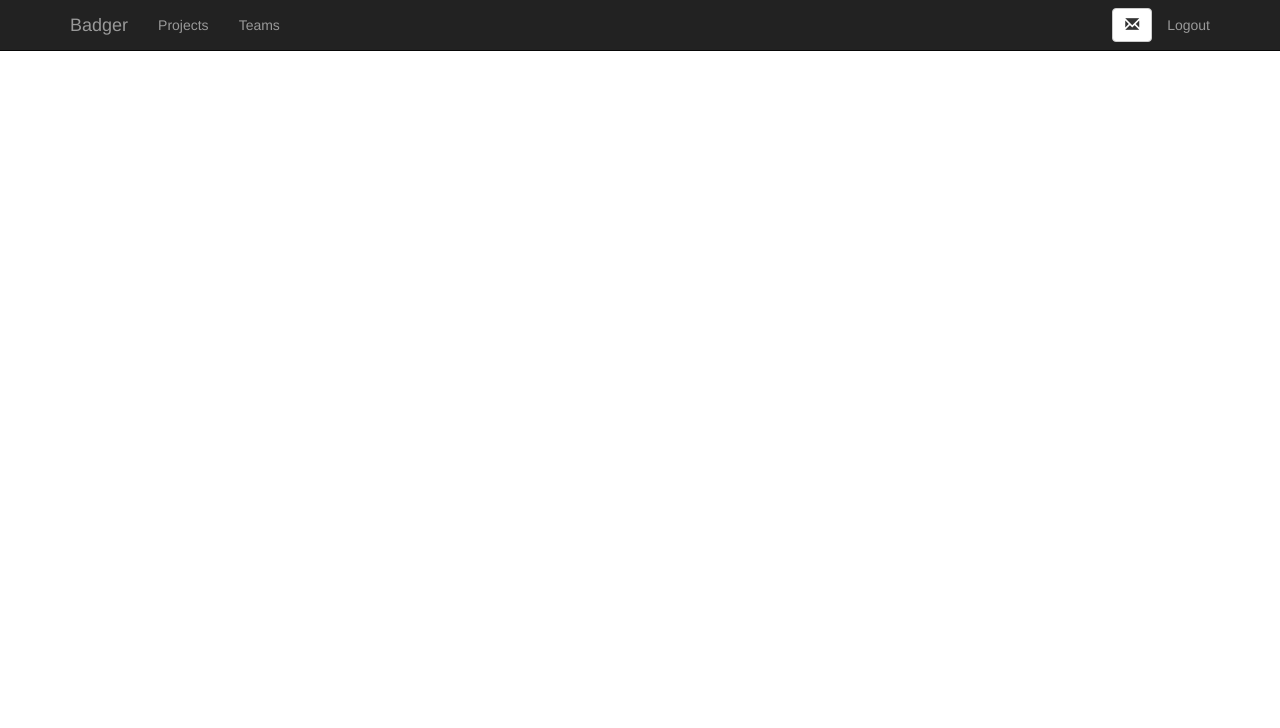
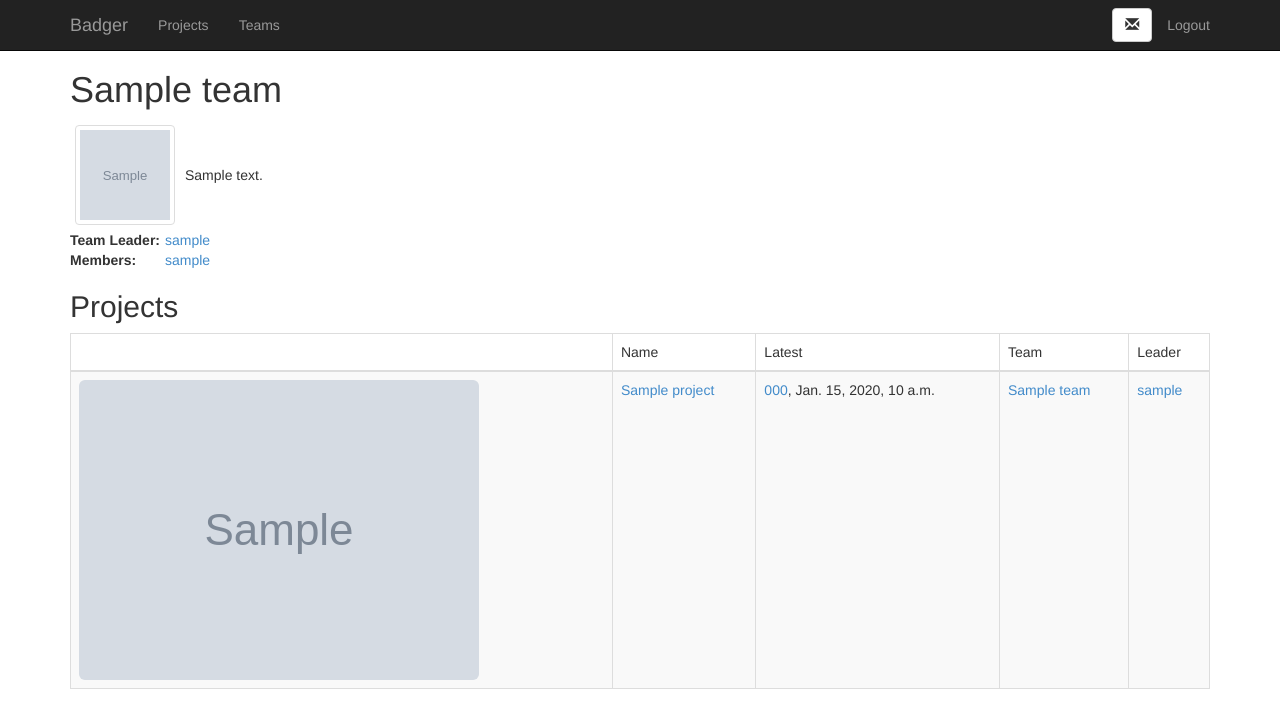
Before and after one commit to OmegaDroid/quokka, a Django app: page /team/1/ in a window 1280 px wide. Shown: the top 728 px of the page. Run offline with Django 3.2, Linux system fonts and the light colour scheme; a user stored in the database is signed in; tables that the repository leaves empty hold one stand-in row (values such as "Sample post"); grey boxes marked "Sample" are stand-in pictures; parts of the project's set-up code (start-up, migrations or seed data) failed here and were passed over; some libraries are stand-ins or nearby versions.

Commit message:
Added the team page

```diff
--- a/badger/urls.py
+++ b/badger/urls.py
@@ -10,7 +10,7 @@ urlpatterns = patterns('',
     url(r'^accounts/login/$', 'django.contrib.auth.views.login', {'template_name': 'login.html'}),
     url(r'^accounts/logout/$', 'django.contrib.auth.views.logout', {'next_page': '/projects/'}),
 
-    url(r'^userprofile/(\d+)/', 'accounts.views.user'),
+    url(r'^user/(\d+)/', 'accounts.views.user'),
 
     url(r'^projects/$', 'projects.views.projects'),
     url(r'^create_project/$', 'projects.views.create_project'),
--- a/projects/models.py
+++ b/projects/models.py
@@ -20,6 +20,10 @@ class Team(models.Model):
 
     def __str__(self):
         return self.name
+
+    @property
+    def projects(self):
+        return Project.objects.filter(team=self)
 
 class TeamForm(ModelForm):
     class Meta:
--- a/projects/views.py
+++ b/projects/views.py
@@ -120,8 +120,9 @@ def reject_release(request, id):
 
 
 @login_required
-def team(request, p1):
-    return render_to_response("team.html")
+def team(request, id):
+    t = Team.objects.get(id=id)
+    return render_to_response("team.html", {"title": t.name, "team": t})
 
 
 @login_required
--- /dev/null
+++ b/templates/projects_table.html
@@ -0,0 +1,36 @@
+{% load utils %}
+
+<table class="table table-bordered table-striped">
+	<thead>
+        <tr>
+	        <td></td>
+	        <td>Name</td>
+	        <td>Latest</td>
+	        <td>Team</td>
+	        <td>Leader</td>
+        </tr>
+    </thead>
+	<tbody>
+	{% for project in projects %}
+		<tr>
+			<td>
+				{{ project|img_tag:"img-rounded" }}
+			</td>
+			<td>
+				<a href="{{ project|object_link }}">{{ project.name }}</a>
+			</td>
+			<td>
+				{% if project.latest %}
+					<a href="{{ project.latest.0.release|object_link }}">{{ project.latest.0.release.number }}</a>, {{ project.latest.0.release.dateTime }}
+				{% endif %}
+			</td>
+			<td>
+				<a href="{{ project.team|object_link }}">{{ project.team.name }}</a>
+			</td>
+			<td>
+				<a href="{{ project.team.leader|object_link }}">{{ project.team.leader }}</a>
+			</td>
+		</tr>
+	{% endfor %}
+	</tbody>
+</table>
--- a/templates/team.html
+++ b/templates/team.html
@@ -1,5 +1,44 @@
 {% extends "base.html" %}
+{% load utils %}
 
 {% block MainContent %}
+	<style>
+		.img-thumbnail
+		{
+			width:100px;
+			height:100px;
+			margin:5px
+		}
+	</style>
+	<div class="img_desc">
+		<table>
+			<tr>
+				<td>
+					{{ team|img_tag:"img-thumbnail" }}
+				</td>
+				<td>
+					{{ team.description }}
+				</td>
+			</tr>
+		</table>
+		<table>
+			<tr>
+				<td><strong>Team Leader:</strong></td>
+				<td><a href="{{ team.leader|object_link }}">{{ team.leader }}</a></td>
+			</tr>
+			<tr>
+				<td><strong>Members:</strong></td>
+				<td>
+					<table>
+						{% for member in team.members.all %}
+							<tr><td><a href="{{ member|object_link }}">{{ member }}</a></td></tr>
+						{% endfor %}
+					</table>
+				</td>
+			</tr>
+		</table>
+	</div>
 
+	<h2>Projects</h2>
+	{% include "projects_table.html" with projects=team.projects %}
 {% endblock %}
```
Also changed, not shown: templates/projects.html (+1 -34 lines).
